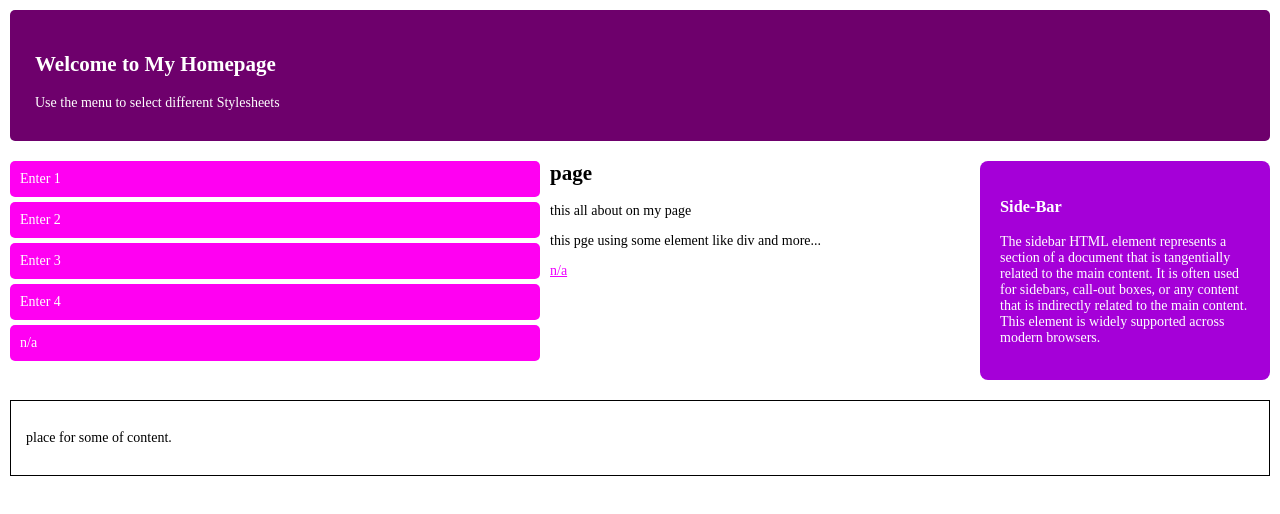
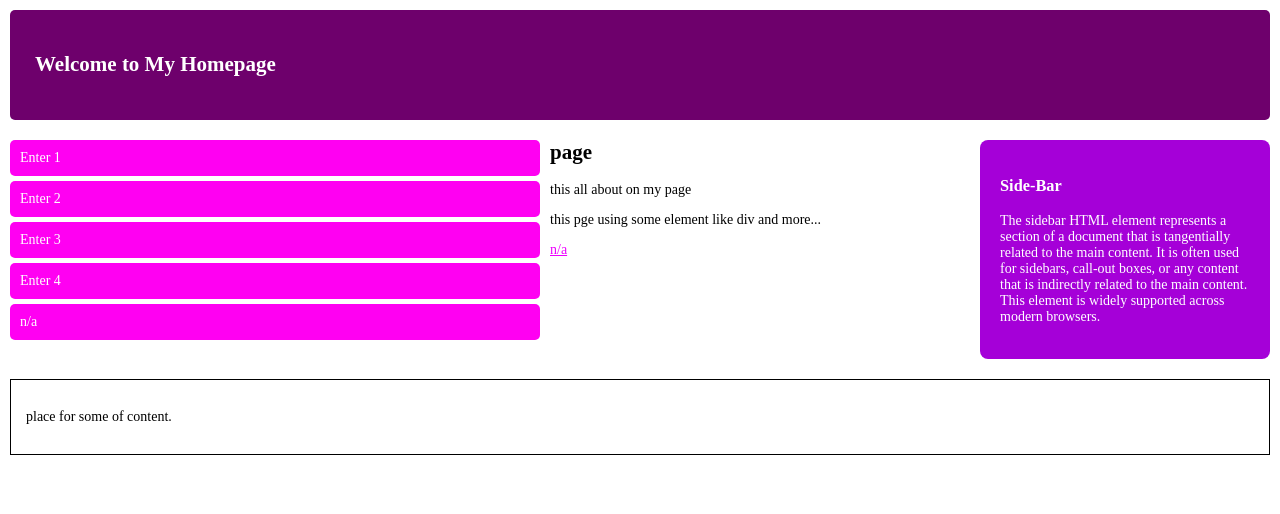
Before and after one commit to guiaopaulo5-05/paulo_portfolio, a plain HTML site: page task6.html in a window 1280 px wide. Drawn offline with Linux system fonts and the light colour scheme.

Commit message:
Update task6.html

```diff
--- a/task6.html
+++ b/task6.html
@@ -94,7 +94,6 @@ background:white;
 <body>
   <header>
     <h2>Welcome to My Homepage</h2>
-    <p>Use the menu to select different Stylesheets</p>
   </header>
   <div id="container">
   <nav>
```
